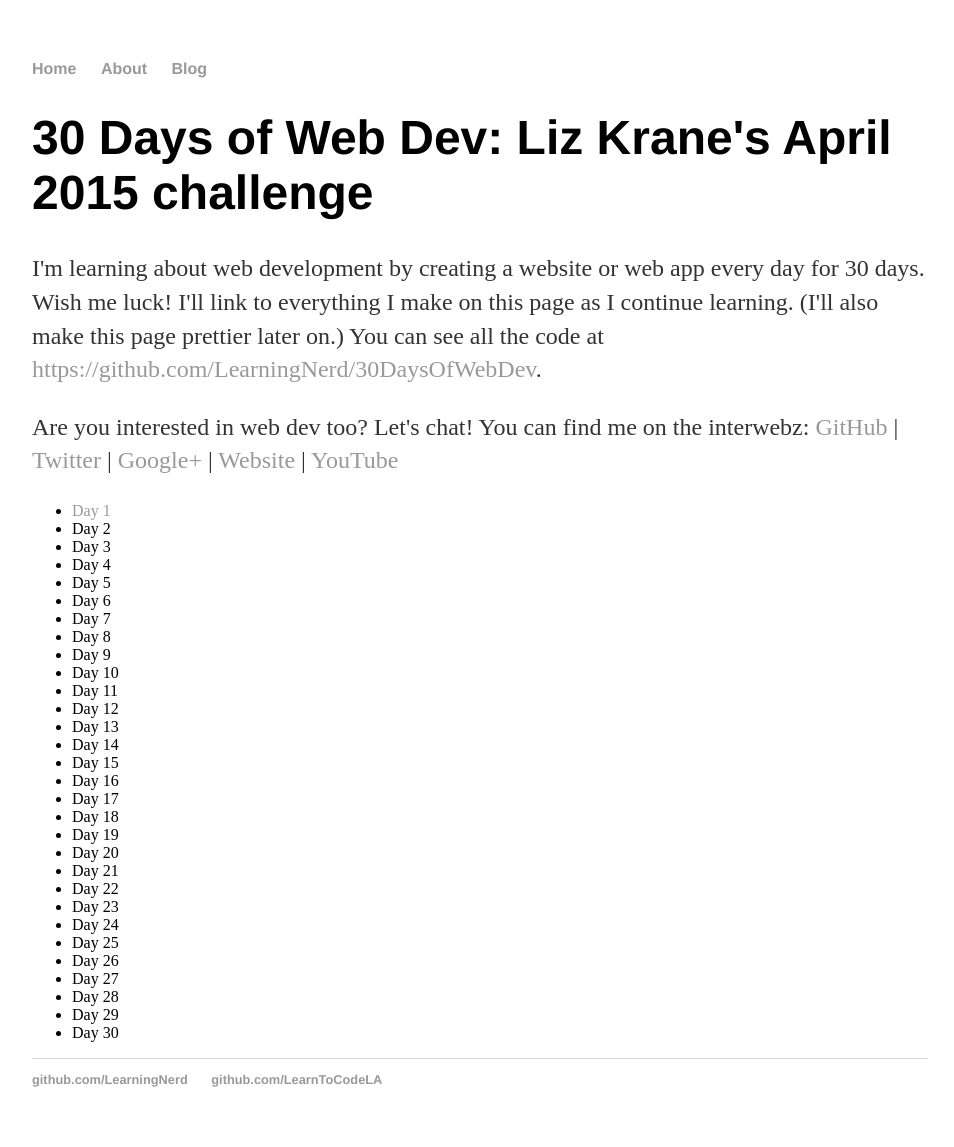
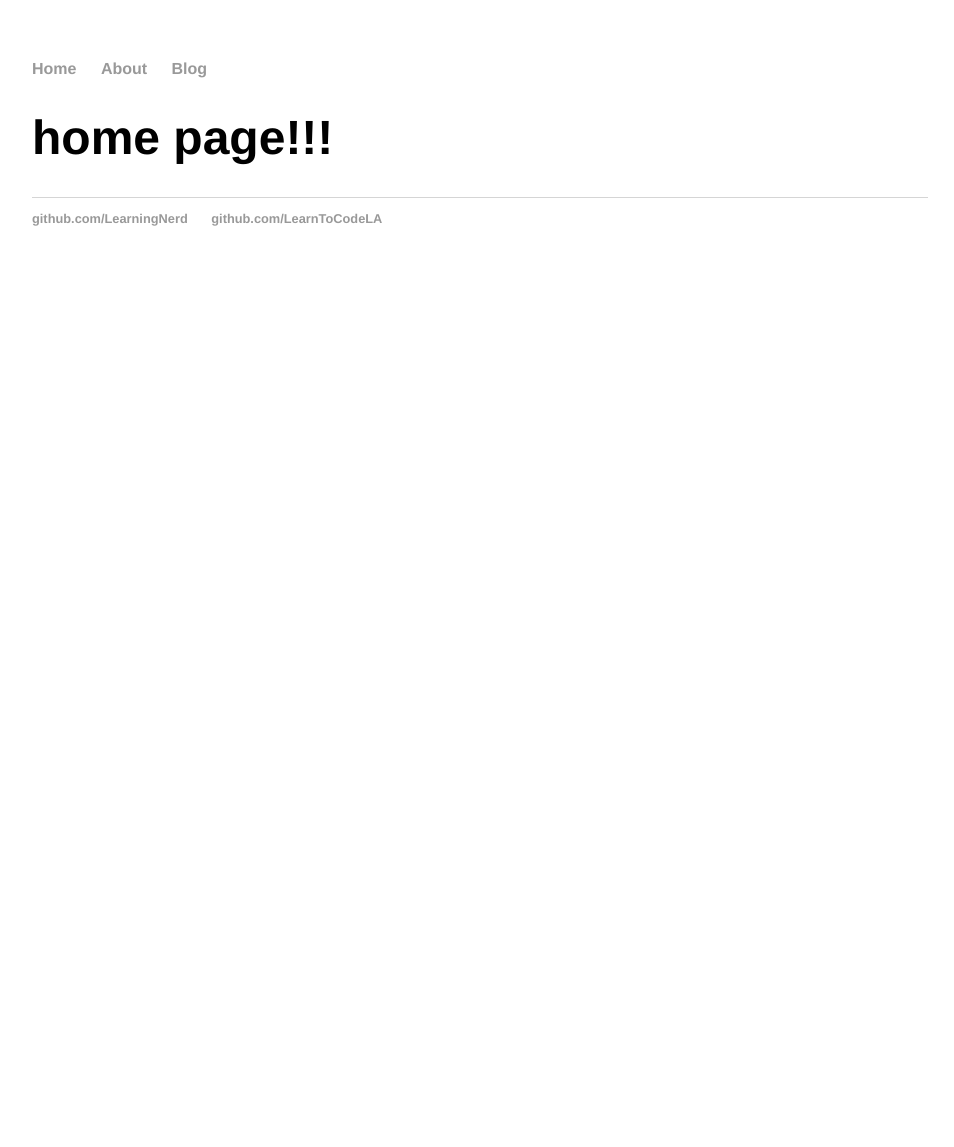
Before and after one commit to LearningNerd/30DaysOfWebDev, a Jekyll site: the page built from index.html, in a window 1280 px wide. Shown: the whole page, without its empty margins (160-1114 px from the left). Built offline with Jekyll 4.4.1, drawn with Linux system fonts in a browser that asks for light colours; after the commit the page ends 900 px from its top, so only the background shows below that.

Commit message:
troubleshooting Jekyll

```diff
--- a/index.html
+++ b/index.html
@@ -1,39 +1,5 @@
 ---
 layout: default
-title: 30 Days of Web Dev
+title: 30 Days of Web Dev - Liz Krane's April 2015 challenge
 ---
-		<h1>30 Days of Web Dev: Liz Krane's April 2015 challenge</h1>
-		<p>I'm learning about web development by creating a website or web app every day for 30 days. Wish me luck! I'll link to everything I make on this page as I continue learning. (I'll also make this page prettier later on.) You can see all the code at <a href="https://github.com/LearningNerd/30DaysOfWebDev">https://github.com/LearningNerd/30DaysOfWebDev</a>.</p>
-		<p>Are you interested in web dev too? Let's chat! You can find me on the interwebz: <a href="https://github.com/LearningNerd/">GitHub</a> | <a href="https://twitter.com/LearningNerd">Twitter</a> | <a href="https://plus.google.com/+LizKrane">Google+</a> | <a href="http://www.learningnerd.com/">Website</a> | <a href="https://www.youtube.com/user/LearningNerd">YouTube</a></p>
-		<ul>
-		  <li><a href="day1/">Day 1</a></li>
-		  <li>Day 2</li>
-		  <li>Day 3</li>
-		  <li>Day 4</li>
-		  <li>Day 5</li>
-		  <li>Day 6</li>
-		  <li>Day 7</li>
-		  <li>Day 8</li>
-		  <li>Day 9</li>
-		  <li>Day 10</li>
-		  <li>Day 11</li>
-		  <li>Day 12</li>
-		  <li>Day 13</li>
-		  <li>Day 14</li>
-		  <li>Day 15</li>
-		  <li>Day 16</li>
-		  <li>Day 17</li>
-		  <li>Day 18</li>
-		  <li>Day 19</li>
-		  <li>Day 20</li>
-		  <li>Day 21</li>
-		  <li>Day 22</li>
-		  <li>Day 23</li>
-		  <li>Day 24</li>
-		  <li>Day 25</li>
-		  <li>Day 26</li>
-		  <li>Day 27</li>
-		  <li>Day 28</li>
-		  <li>Day 29</li>
-		  <li>Day 30</li>
-		</ul>
+	<h1>home page!!!</h1>
```
